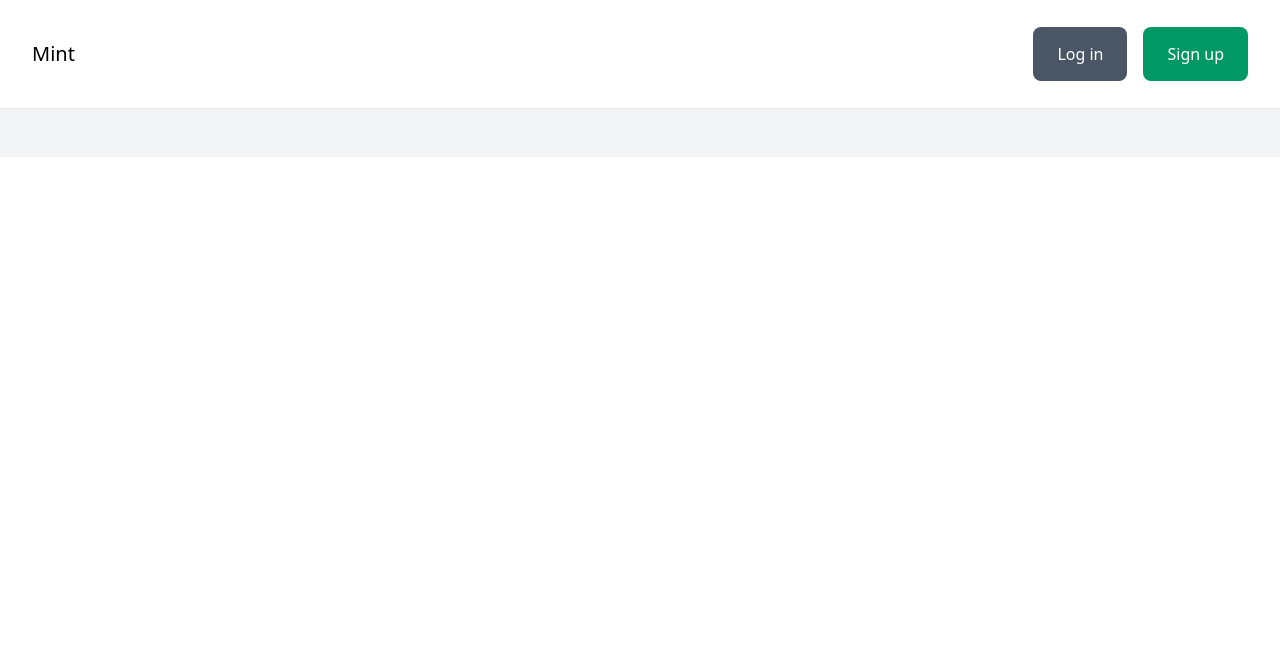
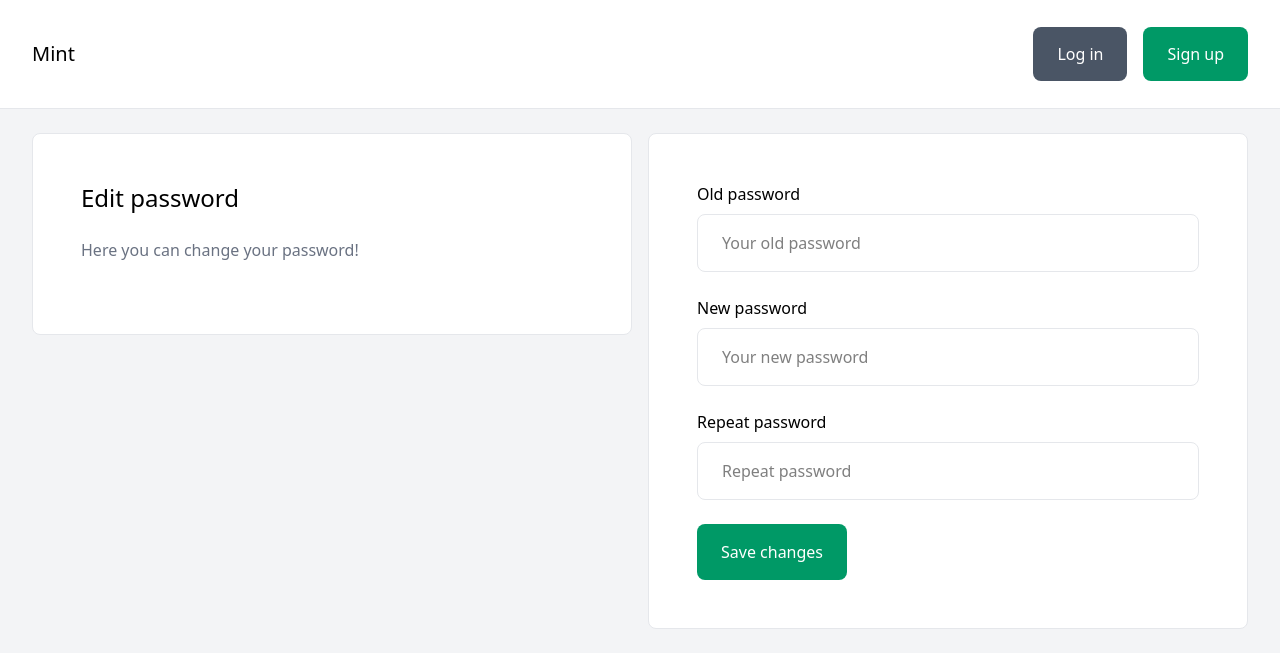
Before and after one commit to MuliJob/social_media_app, a Vue app in the folder mint/: page /profile/edit/password in a window 1280 px wide. Before the commit this address had no page. Shown: the top 668 px of the page. Built offline with nearby package versions, Linux system fonts and the light colour scheme.

Commit message:
made it possible for users to change password

```diff
--- a/mint/src/router/index.js
+++ b/mint/src/router/index.js
@@ -10,6 +10,7 @@ import FriendsView from '../views/FriendsView.vue'
 import PostView from '../views/PostView.vue'
 import TrendView from '../views/TrendView.vue'
 import EditProfileView from '@/views/EditProfileView.vue'
+import EditPasswordView from '@/views/EditPasswordView.vue'
 
 
 const router = createRouter({
@@ -56,6 +57,11 @@ const router = createRouter({
       component: EditProfileView
     },
     {
+      path: '/profile/edit/password',
+      name: 'editpassword',
+      component: EditPasswordView
+    },
+    {
       path: '/profile/:id/friends',
       name: 'friends',
       component: FriendsView
--- /dev/null
+++ b/mint/src/views/EditPasswordView.vue
@@ -0,0 +1,114 @@
+<template>
+  <div class="max-w-7xl mx-auto grid grid-cols-2 gap-4">
+      <div class="main-left">
+          <div class="p-12 bg-white border border-gray-200 rounded-lg">
+              <h1 class="mb-6 text-2xl">Edit password</h1>
+
+              <p class="mb-6 text-gray-500">
+                  Here you can change your password!
+              </p>
+          </div>
+      </div>
+
+      <div class="main-right">
+          <div class="p-12 bg-white border border-gray-200 rounded-lg">
+              <form class="space-y-6" v-on:submit.prevent="submitForm">
+                  <div>
+                      <label>Old password</label><br>
+                      <input type="password" v-model="form.old_password" placeholder="Your old password" class="w-full mt-2 py-4 px-6 border border-gray-200 rounded-lg">
+                  </div>
+
+                  <div>
+                      <label>New password</label><br>
+                      <input type="password" v-model="form.new_password1" placeholder="Your new password" class="w-full mt-2 py-4 px-6 border border-gray-200 rounded-lg">
+                  </div>
+
+                  <div>
+                      <label>Repeat password</label><br>
+                      <input type="password" v-model="form.new_password2" placeholder="Repeat password" class="w-full mt-2 py-4 px-6 border border-gray-200 rounded-lg">
+                  </div>
+
+                  <template v-if="errors.length > 0">
+                      <div class="bg-red-300 text-white rounded-lg p-6">
+                          <p v-for="error in errors" v-bind:key="error">{{ error }}</p>
+                      </div>
+                  </template>
+
+                  <div>
+                      <button class="py-4 px-6 bg-emerald-600 text-white rounded-lg">Save changes</button>
+                  </div>
+              </form>
+          </div>
+      </div>
+  </div>
+</template>
+
+<script>
+import axios from 'axios'
+
+import { useToastStore } from '@/stores/toast'
+import { useUserStore } from '@/stores/user'
+
+export default {
+  setup() {
+      const toastStore = useToastStore()
+      const userStore = useUserStore()
+
+      return {
+          toastStore,
+          userStore
+      }
+  },
+
+  data() {
+      return {
+          form: {
+              old_password: '',
+              new_password1: '',
+              new_password2: '',
+          },
+          errors: [],
+      }
+  },
+
+  methods: {
+      submitForm() {
+          this.errors = []
+
+          if (this.form.password1 !== this.form.password2) {
+              this.errors.push('The password does not match')
+          }
+
+          if (this.errors.length === 0) {
+              let formData = new FormData()
+              formData.append('old_password', this.form.old_password)
+              formData.append('new_password1', this.form.new_password1)
+              formData.append('new_password2', this.form.new_password2)
+
+              axios
+                  .post('/api/editpassword/', formData, {
+                      headers: {
+                          "Content-Type": "multipart/form-data",
+                      }
+                  })
+                  .then(response => {
+                      if (response.data.message === 'success') {
+                          this.toastStore.showToast(5000, 'The information was saved', 'bg-emerald-500')
+
+                          this.$router.push(`/profile/${this.userStore.user.id}`)
+                      } else {
+                          const data = JSON.parse(response.data.message)
+
+                          for (const key in data){
+                              this.errors.push(data[key][0].message)
+                          }
+                      }
+                  })
+                  .catch(error => {
+                      console.log('error', error)
+                  })
+          }
+      }
+  }
+}
+</script>
```
Also changed, not shown: 2 other files (tests, documents, lock files or other folders).
